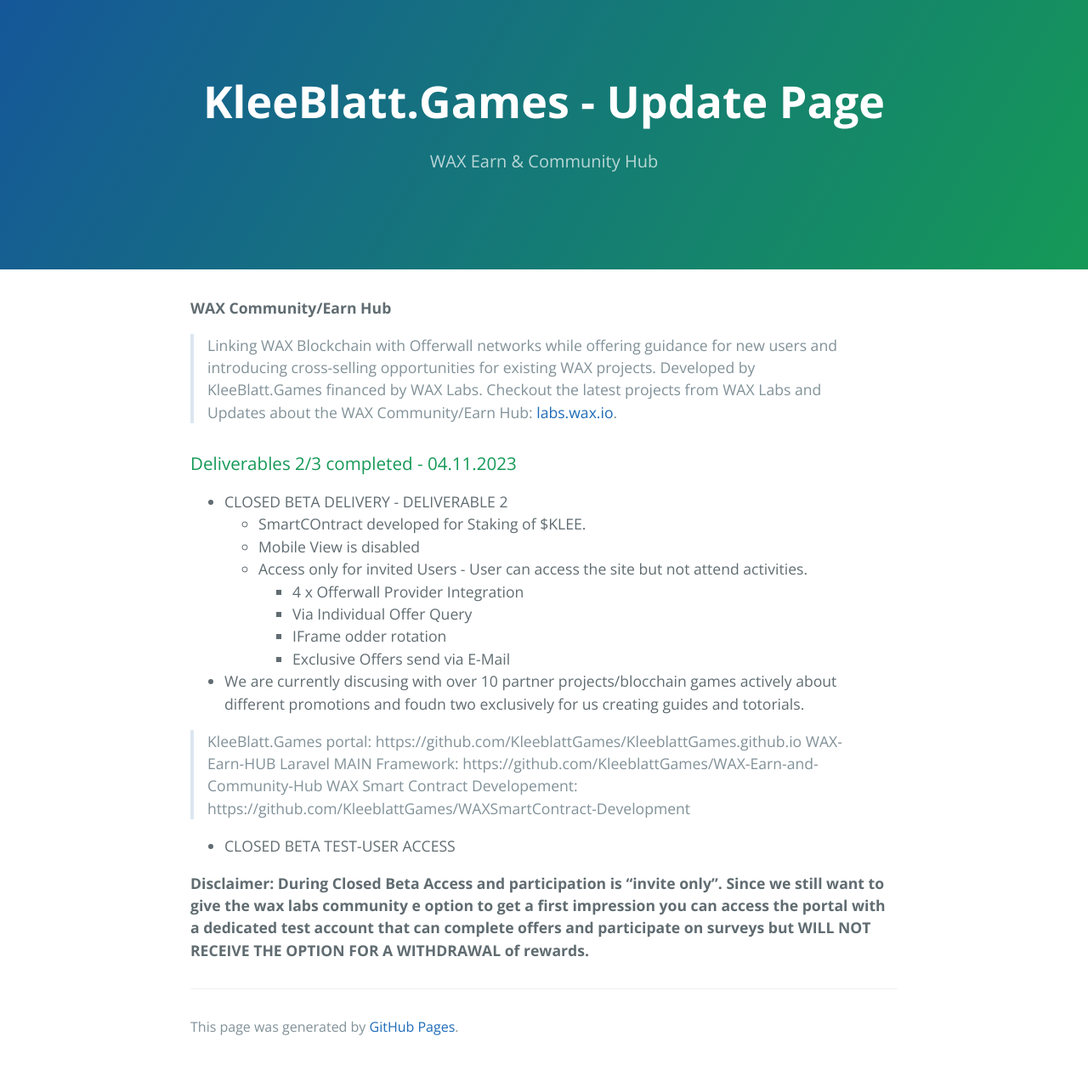
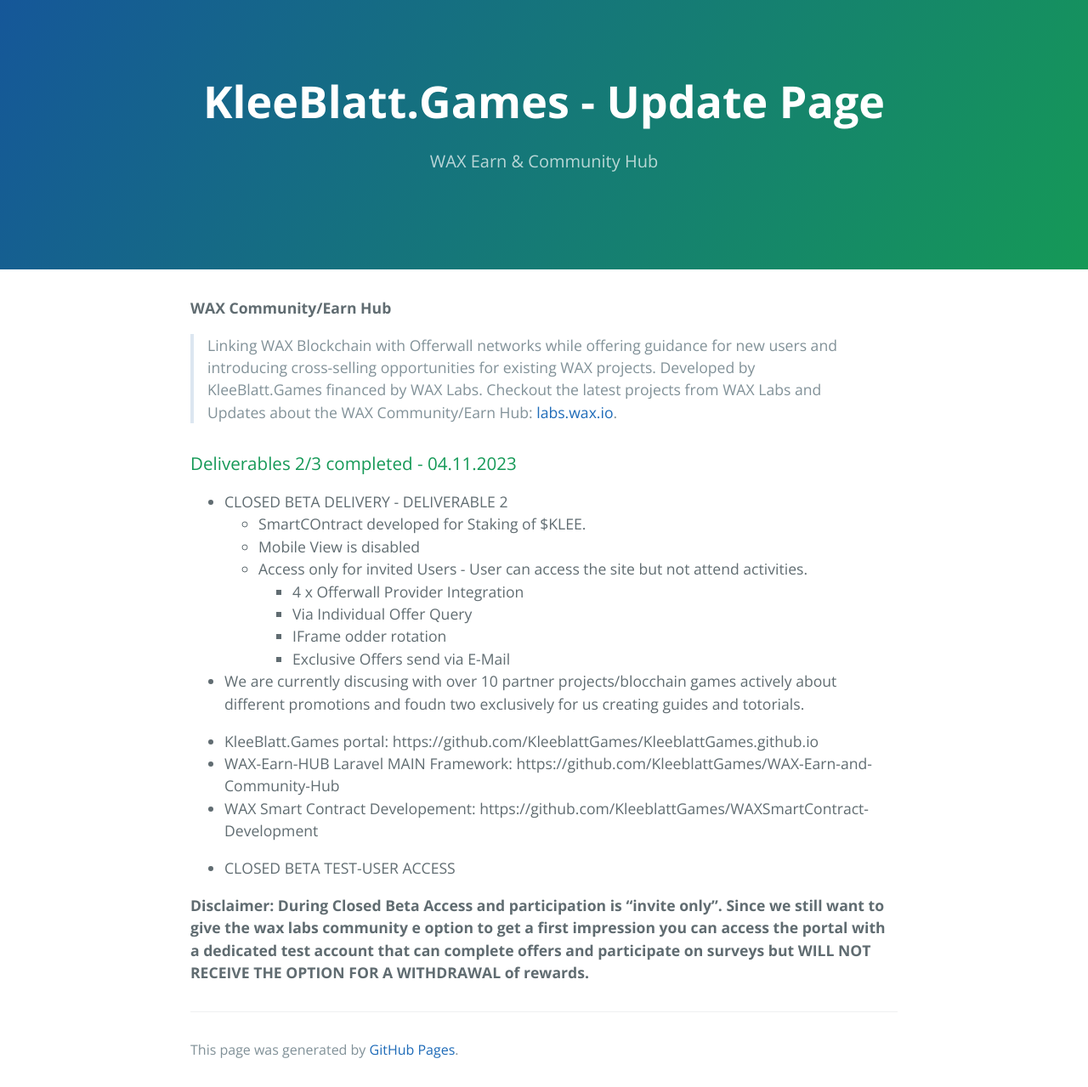
Before and after one commit to KleeblattGames/KleeblattGames.github.io, a Jekyll site: the page built from index.md, in a window 1280 px wide. Shown: the whole page at 85% size. Built offline with Jekyll 4.4.1, drawn with Linux system fonts in a browser that asks for light colours; before the commit the page ends 1252 px from its top, so only the background shows below that.

```diff
--- a/index.md
+++ b/index.md
@@ -24,9 +24,9 @@ layout: default
 
 - We are currently discusing with over 10 partner projects/blocchain games actively about different promotions and foudn two exclusively for us creating guides and totorials.
 
-> KleeBlatt.Games portal: https://github.com/KleeblattGames/KleeblattGames.github.io
-> WAX-Earn-HUB Laravel MAIN Framework: https://github.com/KleeblattGames/WAX-Earn-and-Community-Hub
-> WAX Smart Contract Developement: https://github.com/KleeblattGames/WAXSmartContract-Development
+- KleeBlatt.Games portal: https://github.com/KleeblattGames/KleeblattGames.github.io
+- WAX-Earn-HUB Laravel MAIN Framework: https://github.com/KleeblattGames/WAX-Earn-and-Community-Hub
+- WAX Smart Contract Developement: https://github.com/KleeblattGames/WAXSmartContract-Development
 
 
 
```
